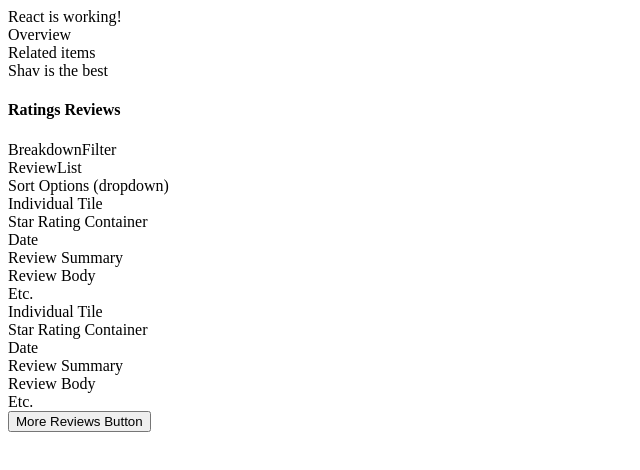
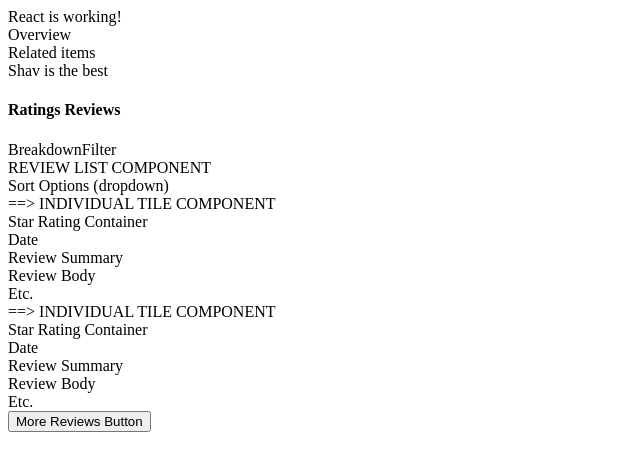
Before and after one commit to hr-rfe5-makemake/FEC, a React app: page / in a window 1280 px wide. Shown: the top 470 px of the page, without its empty margins (0-640 px from the left). Built offline with nearby package versions, Linux system fonts and the light colour scheme; the HTML template or start-up script is replaced by a standard one.

Commit message:
add gray border around all divs

```diff
--- a/client/src/RatingsReviews/IndividualTile.jsx
+++ b/client/src/RatingsReviews/IndividualTile.jsx
@@ -8,7 +8,7 @@ class IndividualTile extends React.Component {
   render() {
     return (
       <div>
-        <div>Individual Tile</div>
+        <div>==> INDIVIDUAL TILE COMPONENT</div>
         <div>Star Rating Container</div>
         <div>Date</div>
         <div>Review Summary</div>
--- a/client/src/RatingsReviews/ReviewList.jsx
+++ b/client/src/RatingsReviews/ReviewList.jsx
@@ -16,7 +16,7 @@ class ReviewList extends React.Component {
   render() {
     return (
       <div>
-        <div>ReviewList</div>
+        <div>REVIEW LIST COMPONENT</div>
         <div>Sort Options (dropdown)</div>
         <IndividualTile />
         <IndividualTile />
```
Also changed, not shown: 2 other files (tests, documents, lock files or other folders).
